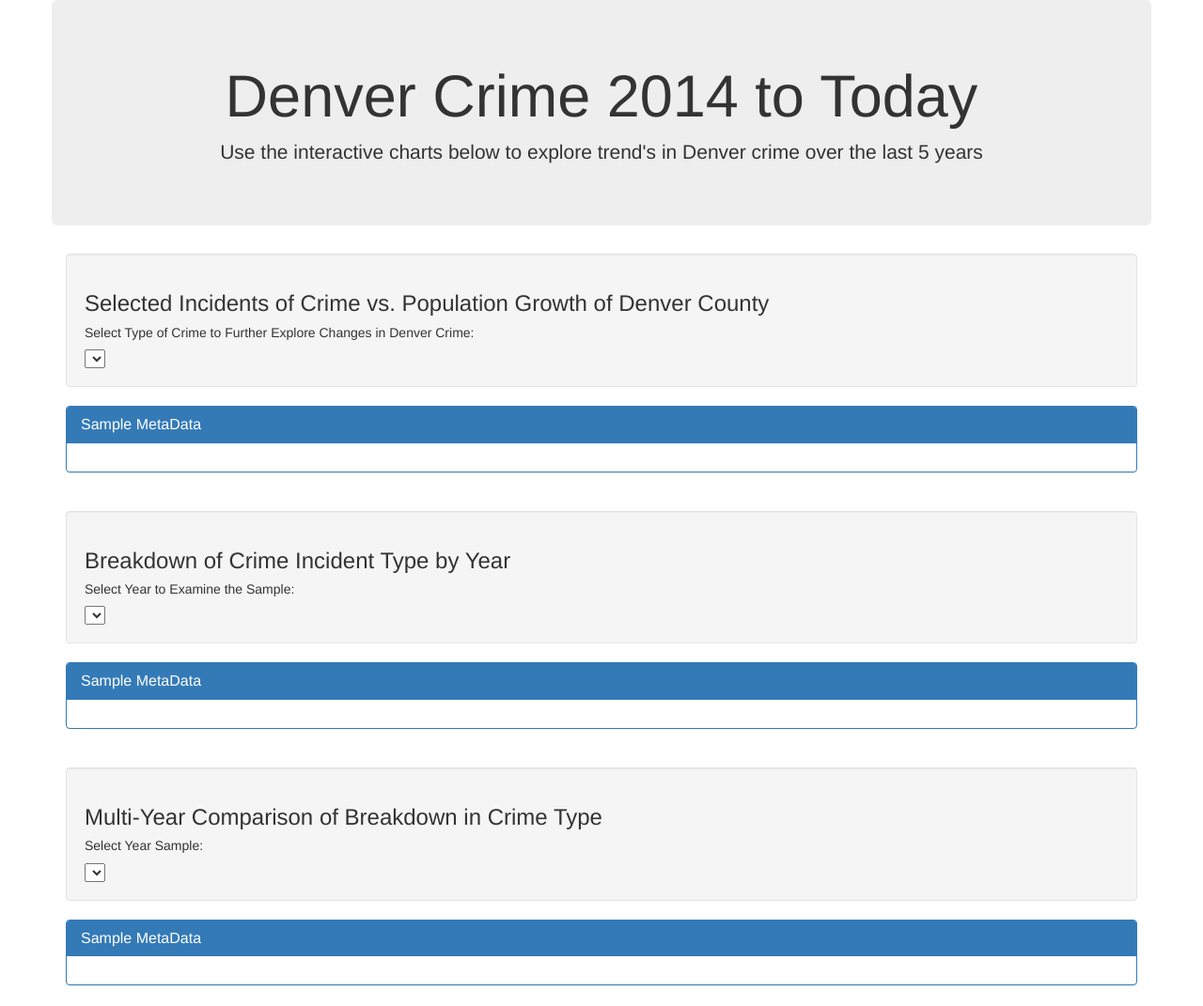
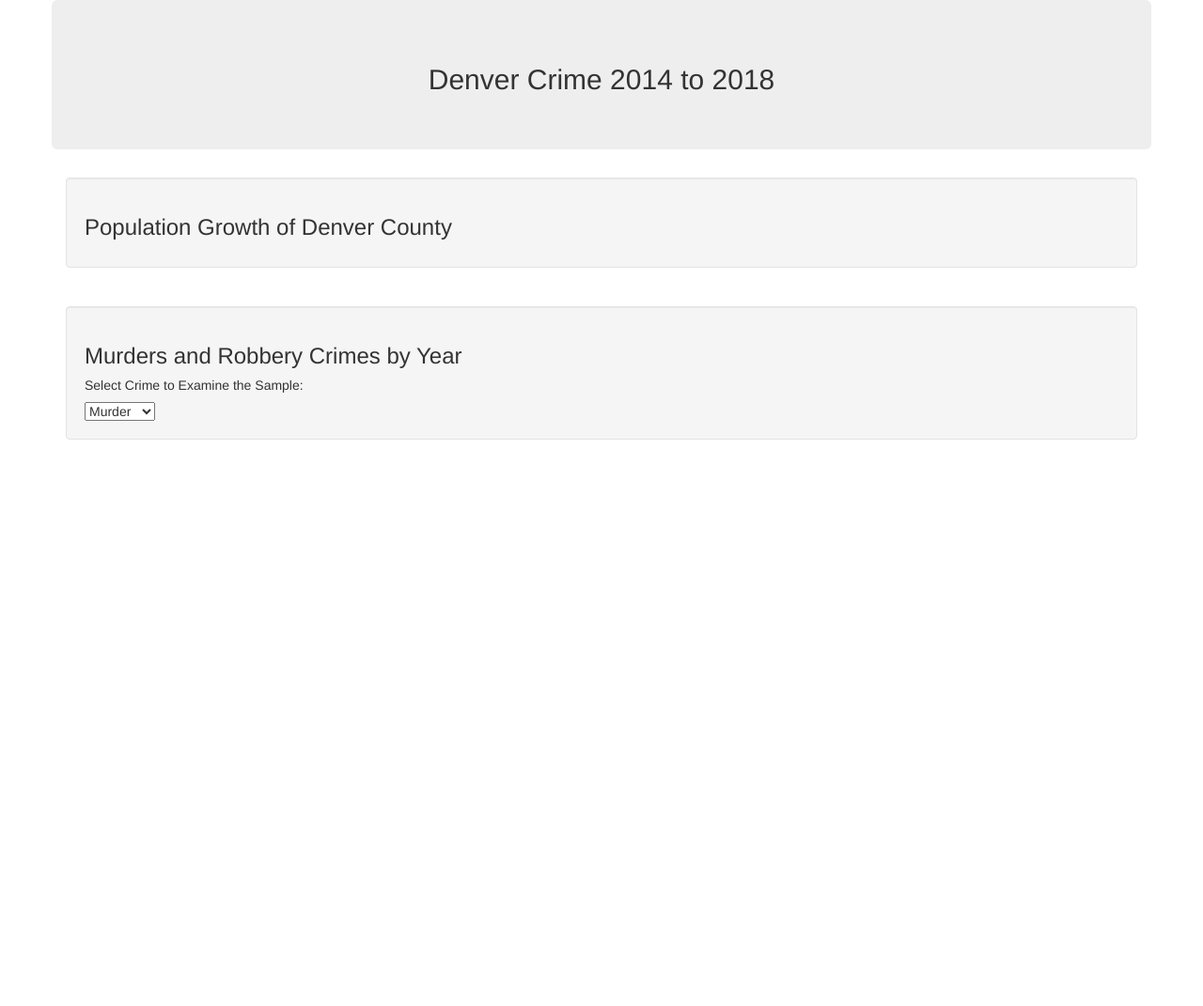
Before and after one commit to jamesblee86/D_City-Criminals, a Flask app: page / in a window 1280 px wide. Shown: the whole page at 94% size. After the commit the page ends 468 px from the top, so only its background shows below. Run offline with Flask 2, Linux system fonts and the light colour scheme; data that the repository does not hold is empty; some libraries are stand-ins or nearby versions.

Commit message:
final index.html file

```diff
--- a/templates/index.html
+++ b/templates/index.html
@@ -5,7 +5,7 @@
   <meta charset="UTF-8">
   <meta name="viewport" content="width=device-width, initial-scale=1.0">
   <meta http-equiv="X-UA-Compatible" content="ie=edge">
-  <title>Denver Crime 2014 to Today</title>
+  <title>Denver Crime 2014 to 2018</title>
   <link rel="stylesheet" href="https://maxcdn.bootstrapcdn.com/bootstrap/3.3.7/css/bootstrap.min.css">
 </head>
 
@@ -14,28 +14,28 @@
   <div class="container">
     <div class="row">
       <div class="col-md-12 jumbotron text-center">
-        <h1>Denver Crime 2014 to Today</h1>
-        <p>Use the interactive charts below to explore trend's in Denver crime over the last 5 years</p>
+        <h2>Denver Crime 2014 to 2018</h2>
+        <!-- <p>Use the interactive charts below to explore trend's in Denver crime over the last 5 years</p> -->
       </div>
     </div>
     <div class="row">
       <div class="col-md-12">
         <div class="well">
-          <h3>Selected Incidents of Crime vs. Population Growth of Denver County</h3>
-          <h5>Select Type of Crime to Further Explore Changes in Denver Crime:</h5>
-          <select id="selDataset" onchange="optionChanged(this.value)"></select>
+          <h3>Population Growth of Denver County</h3>
+          <!-- <h5>Select Type of Crime to Further Explore Changes in Denver Crime:</h5>
+          <select id="selDataset" onchange="optionChanged(this.value)"></select> -->
         </div>
-        <div class="panel panel-primary">
+        <!-- <div class="panel panel-primary">
           <div class="panel-heading">
             <h3 class="panel-title">Sample MetaData</h3>
           </div>
           <div id="sample-metadata" class="panel-body"></div>
-        </div>
+        </div> -->
       </div>
-      <div class="col-md-5">
-        <div id="pie"></div>
+      <div class="col-md-6">
+        <div id="line"></div>
       </div>
-      <div class="col-md-5">
+      <div class="col-md-6">
         <div id="gauge"></div>
       </div>
     </div>
@@ -43,29 +43,35 @@
     <div class="row">
         <div class="col-md-12">
           <div class="well">
-            <h3>Breakdown of Crime Incident Type by Year</h3>
-            <h5>Select Year to Examine the Sample:</h5>
-            <select id="selDataset" onchange="optionChanged(this.value)"></select>
+            <h3>Murders and Robbery Crimes by Year</h3>
+            <h5>Select Crime to Examine the Sample:</h5>
+            <select id="selDataset" onchange="optionChanged(this.value)">
+            <option value="murder">Murder</option>
+            <option value="robbery">Robbery</option>
+
+            </select>
+
+
           </div>
-          <div class="panel panel-primary">
-            <div class="panel-heading">
-              <h3 class="panel-title">Sample MetaData</h3>
-            </div>
-            <div id="sample-metadata" class="panel-body"></div>
-          </div>
+          <!-- <div class="panel panel-primary"> -->
+            <!-- <div class="panel-heading"> -->
+              <!-- <h3 class="panel-title">Sample MetaData</h3> -->
+            <!-- </div>
+            <div id="sample-metadata" class="panel-body"></div> -->
+          <!-- </div> -->
         </div>
-        <div class="col-md-5">
-          <div id="pie"></div>
+        <div class="col-md-12">
+          <div id="line2"></div>
         </div>
-        <div class="col-md-5">
+        <div class="col-md-12">
           <div id="gauge"></div>
         </div>
       </div>
       <br>
-    <div class="row">
+    <!-- <div class="row">
         <div class="col-md-12">
           <div class="well">
-            <h3>Multi-Year Comparison of Breakdown in Crime Type</h3>
+            <h3>Traffic Accidents by Year</h3>
             <h5>Select Year Sample:</h5>
             <select id="selDataset" onchange="optionChanged(this.value)"></select>
           </div>
@@ -77,26 +83,28 @@
           </div>
         </div>
         <div class="col-md-5">
-          <div id="pie"></div>
+          <div id="line3"></div>
         </div>
         <div class="col-md-5">
           <div id="gauge"></div>
         </div>
-      </div>
+      </div> -->
   </div>
 
-  <div class="row">
+  <!-- <div class="row">
     <div class="col-md-12">
       <div id="bubble"></div>
     </div>
-  </div>
+  </div> -->
 
 
   <!-- <script src="https://cdn.plot.ly/plotly-1.31.2.min.js"></script> -->
+  <script src="https://cdnjs.cloudflare.com/ajax/libs/moment.js/2.24.0/moment.min.js"></script>
   <script src="https://cdnjs.cloudflare.com/ajax/libs/d3/5.5.0/d3.js"></script>
   <script src="https://cdn.plot.ly/plotly-latest.min.js"></script>
-  <script src="{{ url_for('static', filename='js/app.js') }}"></script>
-
+  <!-- <script src="{{ url_for('static', filename='js/bonus.js') }}"></script> -->
+  <script src="{{ url_for('static', filename='app.js') }}"></script>
+  <!-- <script src="static/app1.js"></script> -->
 </body>
 
 </html>
```
